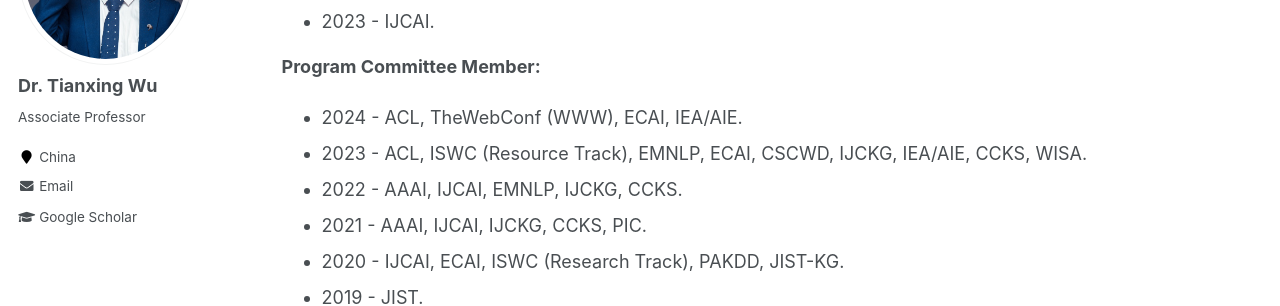
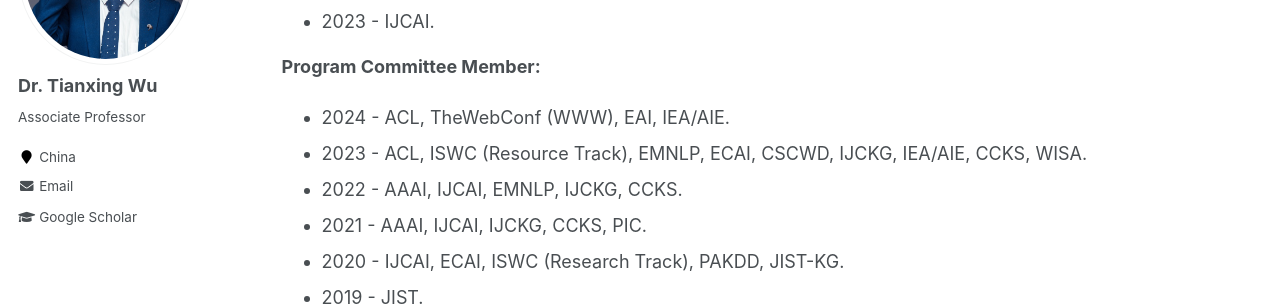
Before and after one commit to tianxing-wu/tianxing-wu.github.io, a Jekyll site: the page built from _pages/services.md, in a window 1280 px wide and 900 px high, scrolled down 1934 px. Shown: the part 153-459 px from the top of the window. Built offline with Jekyll 4.4.1, drawn with Linux system fonts in a browser that asks for light colours.

Commit message:
info update

```diff
--- a/_pages/services.md
+++ b/_pages/services.md
@@ -48,7 +48,7 @@ author_profile: true
 * 2023 - IJCAI.
 
 **Program Committee Member:**
-* 2024 - ACL, TheWebConf (WWW), ECAI, IEA/AIE.
+* 2024 - ACL, TheWebConf (WWW), EAI, IEA/AIE.
 * 2023 - ACL, ISWC (Resource Track), EMNLP, ECAI, CSCWD, IJCKG, IEA/AIE, CCKS, WISA.
 * 2022 - AAAI, IJCAI, EMNLP, IJCKG, CCKS.
 * 2021 - AAAI, IJCAI, IJCKG, CCKS, PIC.
```
Also changed, not shown: _pages/about.md (+1 -1 lines).
